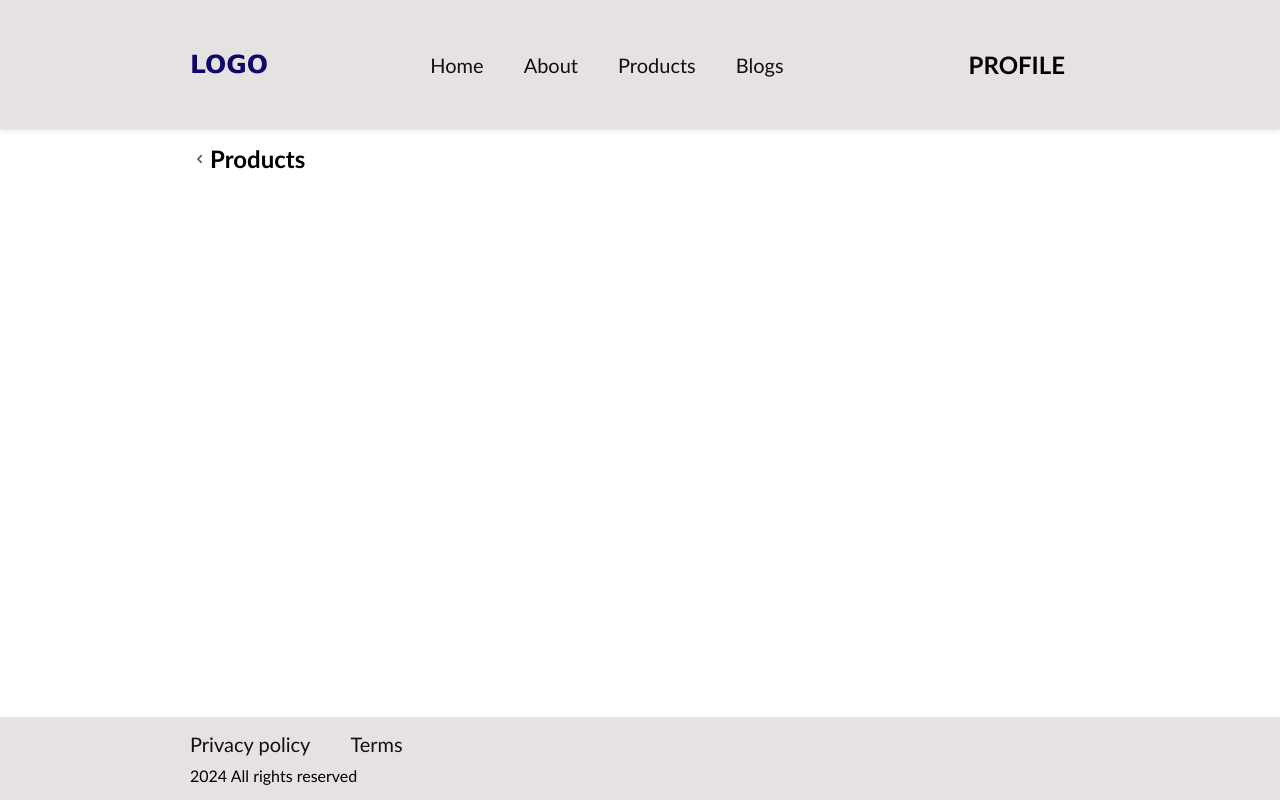
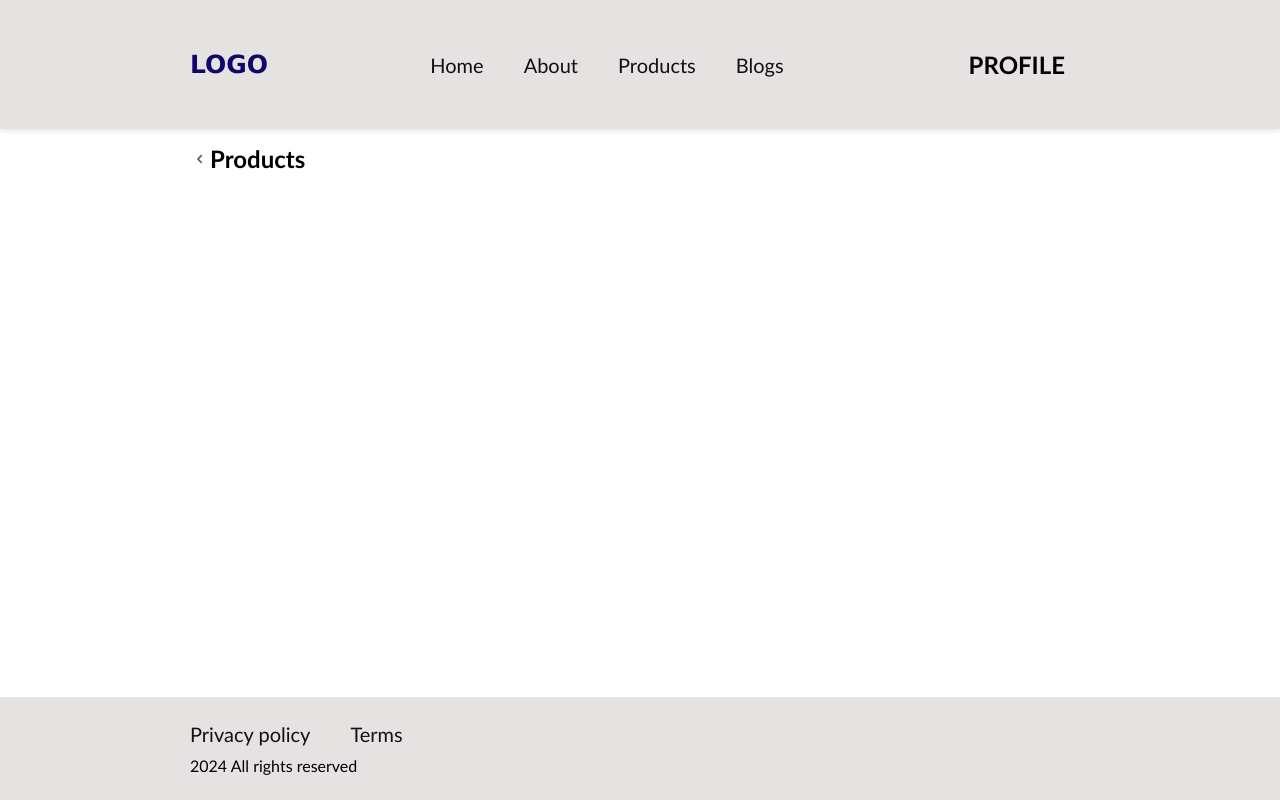
Before and after one commit to Tornik2/Assignment1, a Next.js app: page / in a window 1280 px wide. Built offline with nearby package versions, Linux system fonts and the light colour scheme; no server answers.

Commit message:
footer style changes

```diff
--- a/app/components/Footer/Footer.css
+++ b/app/components/Footer/Footer.css
@@ -1,6 +1,5 @@
-.footer {
+footer {
   background-color: rgb(230, 226, 226);
-  padding: 0px;
 }
 
 .footer_wrapper {
--- a/app/components/Footer/Footer.js
+++ b/app/components/Footer/Footer.js
@@ -2,7 +2,7 @@ import "./Footer.css";
 
 export default function Footer() {
   return (
-    <footer className="footer">
+    <footer className="padding__header__footer">
       <div className="footer_wrapper">
         <div className="footer_navigation">
           <ul>
```
